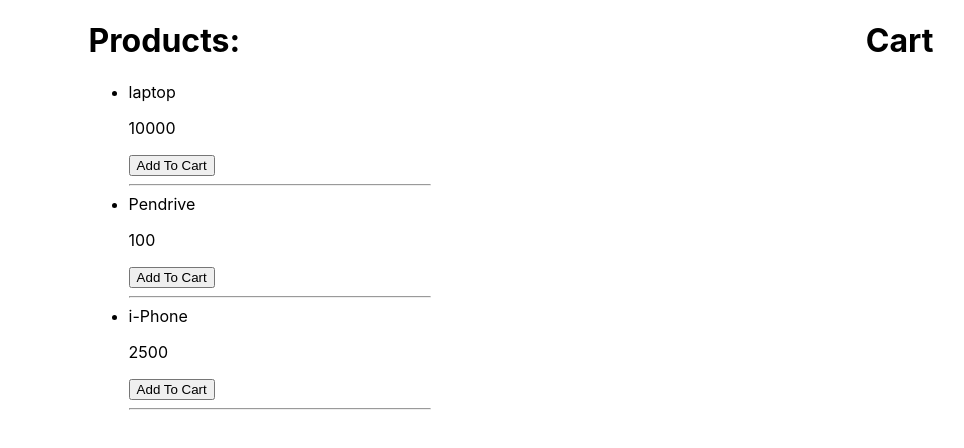
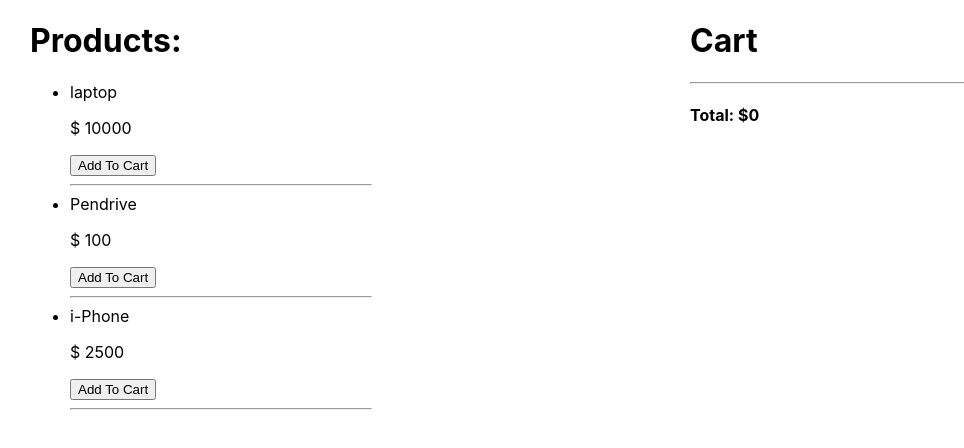
Before and after one commit to Naveed69/50-Day-challenge, a React (Create React App) app in the folder Project-40/context-practice/: page / in a window 1280 px wide. Shown: the top 448 px of the page, without its empty margins (129-1093 px from the left). Built offline with nearby package versions, Linux system fonts and the light colour scheme.

Commit message:
completed

```diff
--- a/Project-40/context-practice/src/App.js
+++ b/Project-40/context-practice/src/App.js
@@ -1,10 +1,11 @@
 import { Display } from "./Components/DisplayProduct/Display";
+import { CartContextprovider } from "./Contex Api/CartContext";
 
 function App() {
   return (
-    <div>
+    <CartContextprovider>
       <Display />
-    </div>
+    </CartContextprovider>
   );
 }
 
--- a/Project-40/context-practice/src/Components/Cart/Cart.jsx
+++ b/Project-40/context-practice/src/Components/Cart/Cart.jsx
@@ -1,7 +1,17 @@
+import { useCart } from "../../Contex Api/CartContext";
 export const Cart = () => {
+  const { cart } = useCart();
+  const total = cart.reduce((a, b) => a + b.price, 0);
   return (
-    <>
+    <div>
       <h1>Cart</h1>
-    </>
+      <ul>
+        {cart.map((t) => (
+          <li key={t.id}>{t.item}</li>
+        ))}
+      </ul>
+      <hr />
+      <h4>Total: ${total}</h4>
+    </div>
   );
 };
--- a/Project-40/context-practice/src/Components/DisplayProduct/Display.jsx
+++ b/Project-40/context-practice/src/Components/DisplayProduct/Display.jsx
@@ -1,10 +1,12 @@
 import { Cart } from "../Cart/Cart";
+import { useCart } from "../../Contex Api/CartContext";
 import "./Display.css";
 export const Display = () => {
+  const { cart, setCart } = useCart();
   const Items = [
     { id: 1, item: "laptop", price: 10000 },
-    { id: 1, item: "Pendrive", price: 100 },
-    { id: 1, item: "i-Phone", price: 2500 },
+    { id: 2, item: "Pendrive", price: 100 },
+    { id: 3, item: "i-Phone", price: 2500 },
   ];
   return (
     <div className="container">
@@ -12,14 +14,18 @@ export const Display = () => {
         <h1>Products:</h1>
         <ul>
           {Items.map((t) => (
-            <>
-              <li key={t.id}>
-                {t.item}
-                <p>{t.price}</p>
-              </li>
-              <button>Add To Cart</button>
+            <li key={t.id}>
+              {t.item}
+              <p>$ {t.price}</p>
+              <button
+                onClick={() =>
+                  setCart([...cart, { id: t.id, item: t.item, price: t.price }])
+                }
+              >
+                Add To Cart
+              </button>
               <hr />
-            </>
+            </li>
           ))}
         </ul>
       </div>
--- a/Project-40/context-practice/src/Contex Api/CartContext.jsx
+++ b/Project-40/context-practice/src/Contex Api/CartContext.jsx
@@ -0,0 +1,17 @@
+import { useState, createContext, useContext } from "react";
+
+const Cartcontext = createContext(null);
+
+export const CartContextprovider = (props) => {
+  const [cart, setCart] = useState([]);
+  return (
+    <Cartcontext.Provider value={{ cart, setCart, name: "Naveed" }}>
+      {props.children}
+    </Cartcontext.Provider>
+  );
+};
+
+export const useCart = () => {
+  const cart = useContext(Cartcontext);
+  return cart;
+};
```
